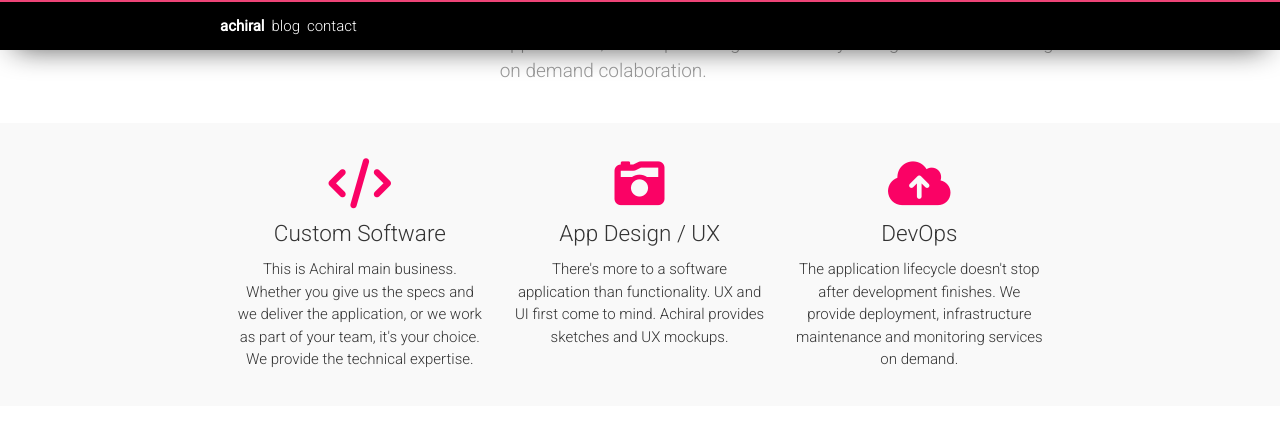
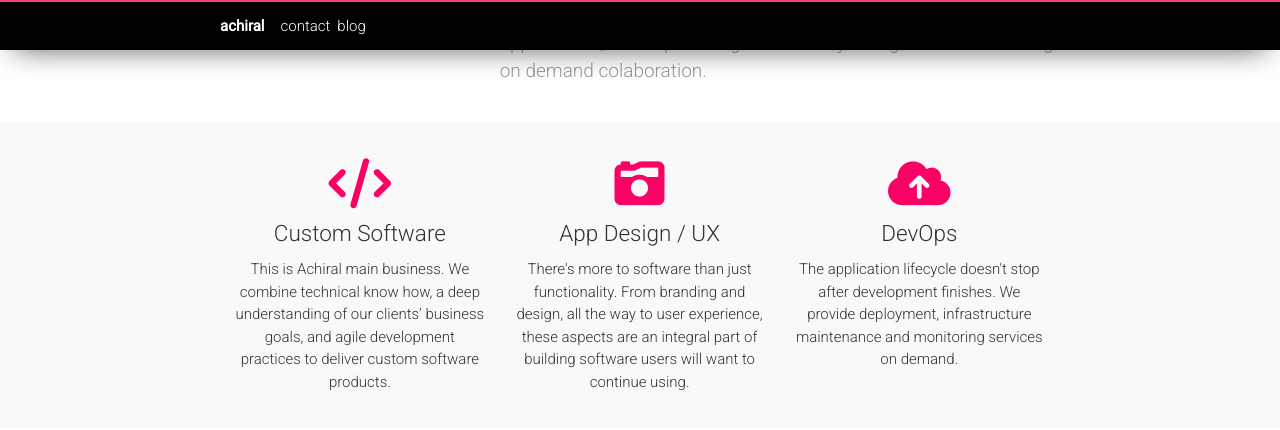
Before and after one commit to toaderflorin/eksia, a Jekyll site: the page built from index.md, in a window 1280 px wide and 900 px high, scrolled down 623 px, cut to the strip 0-432 px from the top of the window. Built offline with Jekyll 4.4.1, drawn with Linux system fonts in a browser that asks for light colours; nearby versions of some CDN libraries.

Commit message:
Finished design of the site.

```diff
--- a/_includes/header.html
+++ b/_includes/header.html
@@ -1,6 +1,6 @@
 <header class="site-header" role="banner">
   <div class="wrapper flex-h" style="height: 48px;">
     <b><a class="white" href="{{ "/" | relative_url }}">{{ site.title | escape }}</a></b>
-    <a class="white" href="{{ "/posts" | relative_url }}">blog</a>
-    <a class="white" href="/#contact">contact</a>
+    <a class="white" style="margin-left: 9px;" href="/#contact">contact</a>
+    <a class="white"  href="{{ "/blog" | relative_url }}">blog</a>
 </header>
--- a/_layouts/home.html
+++ b/_layouts/home.html
@@ -27,14 +27,14 @@ layout: default
       <div class="col4" style="text-align: center; padding: 15px;">
         <i class="fa fa-code" style="font-size: 50px; color: #fa0265" aria-hidden="true"></i>
         <h2>Custom Software</h2>
-        This is Achiral main business. Whether you give us the specs and we deliver the application, or we work as part of your team,
-        it's your choice. We provide the technical expertise.
+        This is Achiral main business. We combine technical know how, a deep understanding of our clients’ business goals,
+        and agile development practices to deliver custom software products.
       </div>
       <div class="col4" style="text-align: center; padding: 15px;">
         <i class="fa fa-camera-retro" style="font-size: 50px; color: #fa0265" aria-hidden="true"></i>
         <h2>App Design / UX</h2>
-        There's more to a software application than functionality. UX and UI first come to mind.
-        Achiral provides sketches and UX mockups.
+        There's more to software than just functionality. From branding and design, all the way to user experience,
+        these aspects are an integral part of building software users will want to continue using.
       </div>
       <div class="col4" style="text-align: center; padding: 15px;">
         <i class="fa fa-cloud-upload" style="font-size: 50px; color: #fa0265" aria-hidden="true"></i>
```
Also changed, not shown: blog.html (renamed from posts.html), 2 other files.
